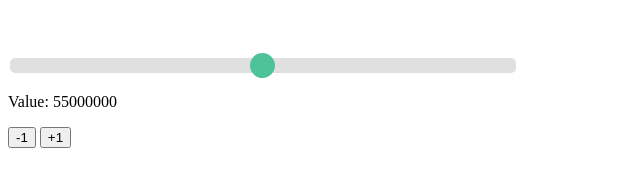
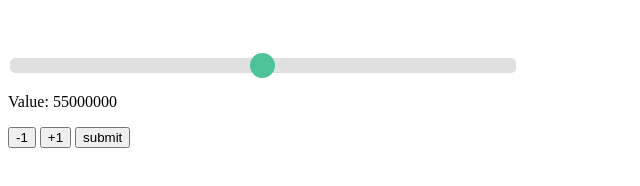
Before and after one commit to cannjo/horrible_number_input, a plain HTML site: page slider.html in a window 1280 px wide. Shown: the whole page, without its empty margins (0-640 px from the left). Drawn offline with Linux system fonts and the light colour scheme.

Commit message:
Update slider.html

```diff
--- a/slider.html
+++ b/slider.html
@@ -18,6 +18,7 @@
     </div>
     <button id="decrementBtn" type="button">-1</button>
     <button id="incrementBtn" type="button">+1</button>
+    <button id="submitBtn" type="button">submit</button>
 
 <script>
     var slider = document.getElementById("myRange");
```
